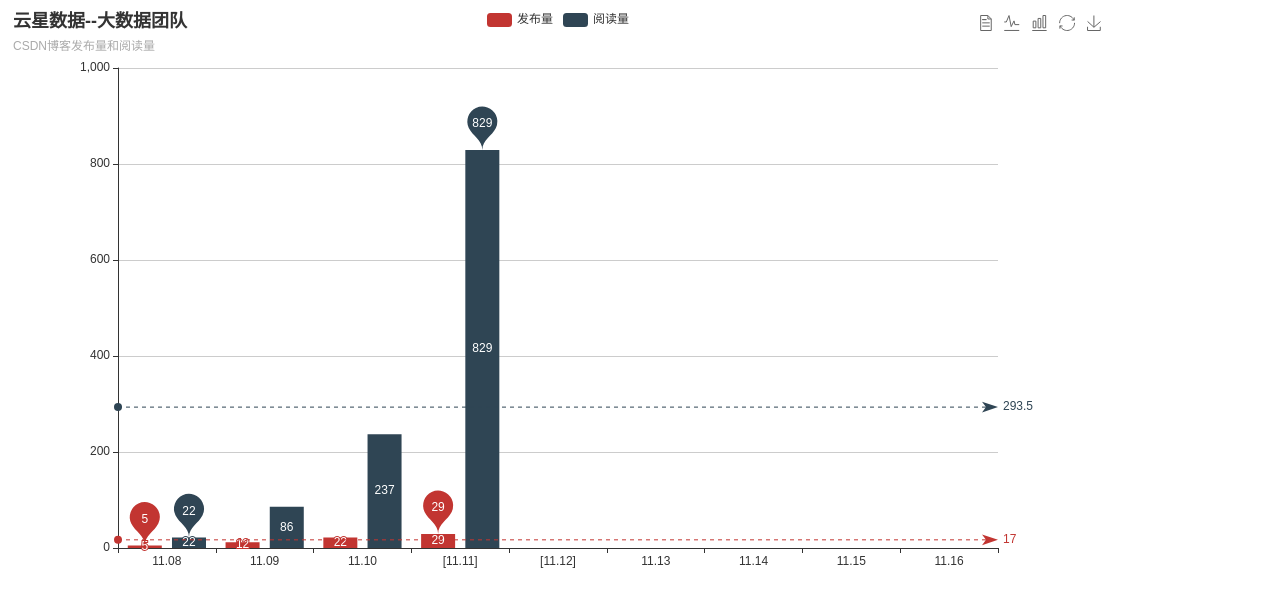
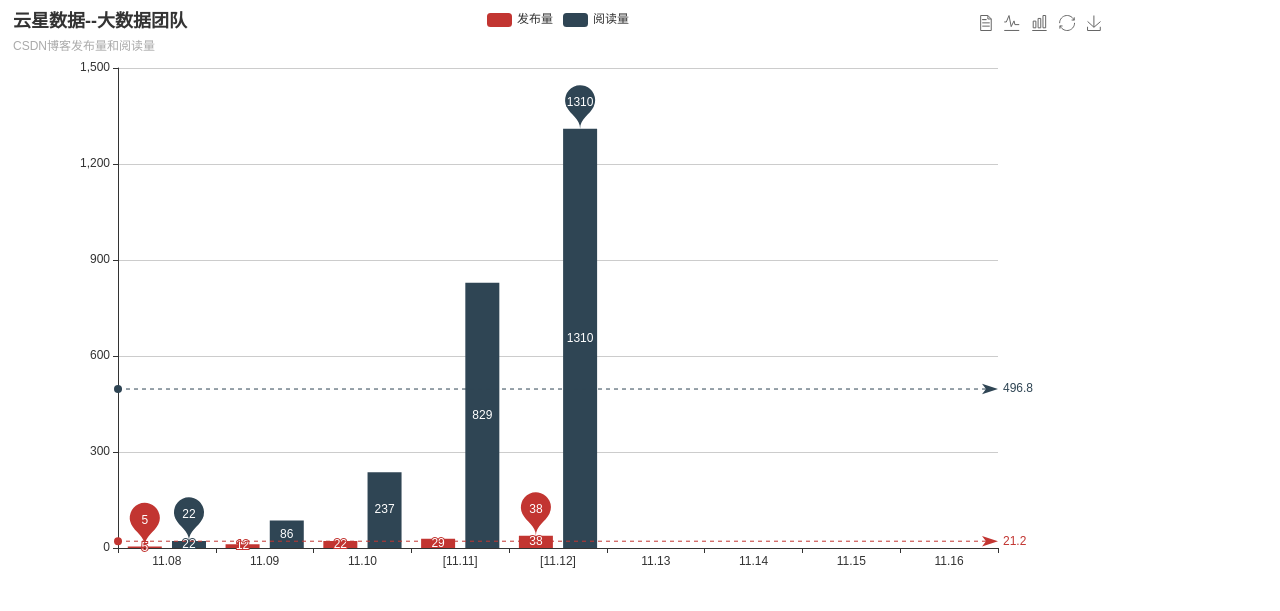
Before and after one commit to egbertzeng/mesos-learn, a plain HTML site: page echart/index.html in a window 1280 px wide. Drawn offline with Linux system fonts and the light colour scheme.

Commit message:
add echarts

```diff
--- a/echart/index.html
+++ b/echart/index.html
@@ -49,7 +49,7 @@
             {
                 name:'发布量',
                 type:'bar',
-                data:[5, 12, 22, 29,null,null,null,null,null,],
+                data:[5, 12, 22, 29,38,null,null,null,null,],
                 itemStyle : { normal: {label : {show: true}}},
                 markPoint : {
                     data : [
@@ -66,7 +66,7 @@
             {
                 name:'阅读量',
                 type:'bar',
-                data:[22, 86, 237, 829,null,null,null,null,null,],
+                data:[22, 86, 237, 829,1310,null,null,null,null,],
                 itemStyle : { normal: {label : {show: true}}},
                 markPoint : {
                     data : [
```
